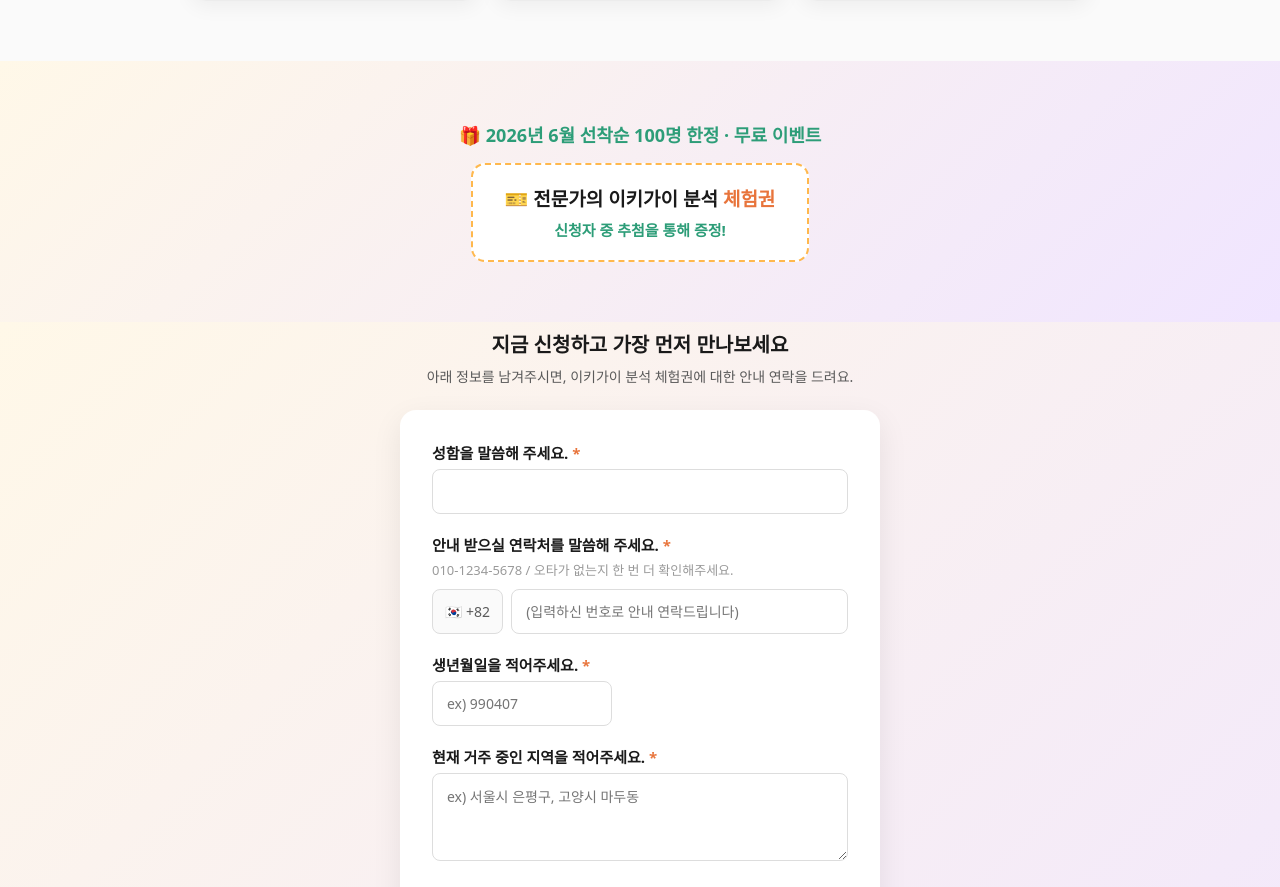
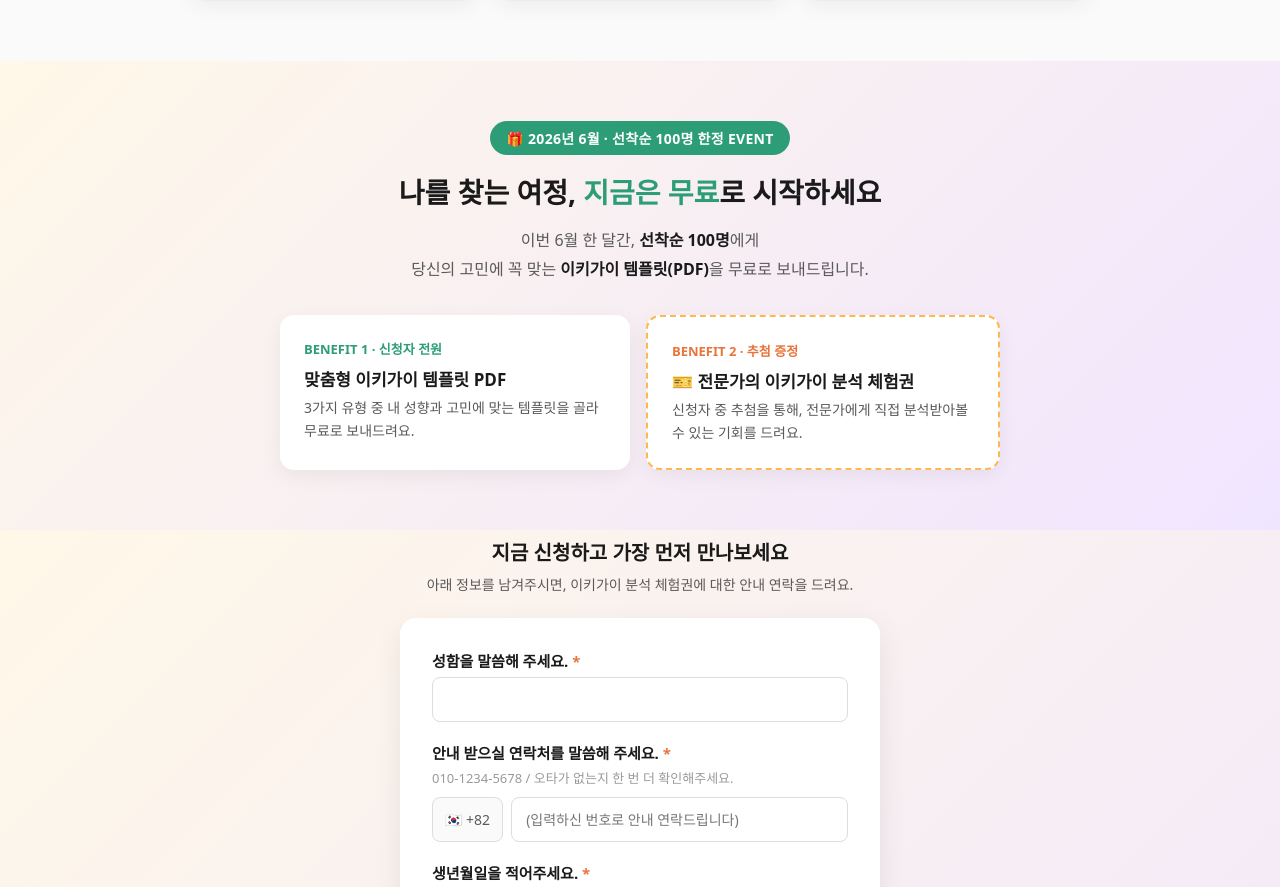
Before and after one commit to hwajeongup-hj/ikigai-landing, a React (Vite) app: page / in a window 1280 px wide. Shown: the part 3062-3949 px from the top of the page. Built offline with nearby package versions, Linux system fonts and the light colour scheme.

Commit message:
Explain June event: free custom IKIGAI template PDF + prize analysis pass
Co-Authored-By: Claude Opus 4.8 (1M context) <noreply@anthropic.com>

```diff
--- a/src/IkigaiLanding.jsx
+++ b/src/IkigaiLanding.jsx
@@ -561,23 +561,72 @@ export default function IkigaiLanding() {
         padding: sectionPad,
         textAlign: 'center',
       }}>
-        <p style={{ fontSize: '18px', fontWeight: '700', color: '#2D9D78', margin: '0 0 16px 0' }}>
-          🎁 2026년 6월 선착순 100명 한정 · 무료 이벤트
+        <span style={{
+          display: 'inline-block',
+          background: '#2D9D78',
+          color: 'white',
+          fontWeight: '800',
+          fontSize: isMobile ? '13px' : '14px',
+          padding: '7px 16px',
+          borderRadius: '999px',
+          marginBottom: '18px',
+          letterSpacing: '0.3px',
+        }}>
+          🎁 2026년 6월 · 선착순 100명 한정 EVENT
+        </span>
+
+        <h3 style={{
+          fontSize: isMobile ? '22px' : '28px',
+          fontWeight: '800',
+          color: '#1A1A1A',
+          margin: '0 0 14px 0',
+          lineHeight: '1.4',
+        }}>
+          나를 찾는 여정, <span style={{ color: '#2D9D78' }}>지금은 무료</span>로 시작하세요
+        </h3>
+
+        <p style={{ fontSize: isMobile ? '15px' : '16px', color: '#5A5A5A', lineHeight: '1.8', margin: '0 0 32px 0' }}>
+          이번 6월 한 달간, <strong style={{ color: '#1A1A1A' }}>선착순 100명</strong>에게{' '}
+          <br style={{ display: isMobile ? 'none' : 'block' }} />
+          당신의 고민에 꼭 맞는 <strong style={{ color: '#1A1A1A' }}>이키가이 템플릿(PDF)</strong>을 무료로 보내드립니다.
         </p>
+
+        {/* 받는 혜택 2가지 */}
         <div style={{
-          display: 'inline-block',
-          background: 'white',
-          border: '2px dashed #FFB84D',
-          borderRadius: '14px',
-          padding: isMobile ? '18px 22px' : '20px 32px',
+          display: 'flex',
+          flexDirection: isMobile ? 'column' : 'row',
+          gap: '16px',
+          maxWidth: '720px',
           margin: '0 auto',
+          textAlign: 'left',
         }}>
-          <p style={{ margin: 0, fontSize: isMobile ? '16px' : '19px', fontWeight: '800', color: '#1A1A1A', lineHeight: '1.5' }}>
-            🎫 전문가의 이키가이 분석 <span style={{ color: '#E8743B' }}>체험권</span>
-          </p>
-          <p style={{ margin: '6px 0 0 0', fontSize: isMobile ? '14px' : '15px', fontWeight: '700', color: '#2D9D78' }}>
-            신청자 중 추첨을 통해 증정!
-          </p>
+          <div style={{
+            flex: 1,
+            background: 'white',
+            borderRadius: '14px',
+            padding: isMobile ? '20px' : '24px',
+            boxShadow: '0 6px 20px rgba(0, 0, 0, 0.06)',
+          }}>
+            <p style={{ margin: '0 0 8px 0', fontSize: '13px', fontWeight: '800', color: '#2D9D78' }}>BENEFIT 1 · 신청자 전원</p>
+            <p style={{ margin: '0 0 6px 0', fontSize: '17px', fontWeight: '800', color: '#1A1A1A' }}>맞춤형 이키가이 템플릿 PDF</p>
+            <p style={{ margin: 0, fontSize: '14px', color: '#5A5A5A', lineHeight: '1.6' }}>
+              3가지 유형 중 내 성향과 고민에 맞는 템플릿을 골라 무료로 보내드려요.
+            </p>
+          </div>
+          <div style={{
+            flex: 1,
+            background: 'white',
+            borderRadius: '14px',
+            padding: isMobile ? '20px' : '24px',
+            boxShadow: '0 6px 20px rgba(0, 0, 0, 0.06)',
+            border: '2px dashed #FFB84D',
+          }}>
+            <p style={{ margin: '0 0 8px 0', fontSize: '13px', fontWeight: '800', color: '#E8743B' }}>BENEFIT 2 · 추첨 증정</p>
+            <p style={{ margin: '0 0 6px 0', fontSize: '17px', fontWeight: '800', color: '#1A1A1A' }}>🎫 전문가의 이키가이 분석 체험권</p>
+            <p style={{ margin: 0, fontSize: '14px', color: '#5A5A5A', lineHeight: '1.6' }}>
+              신청자 중 추첨을 통해, 전문가에게 직접 분석받아볼 수 있는 기회를 드려요.
+            </p>
+          </div>
         </div>
       </section>
 
```
